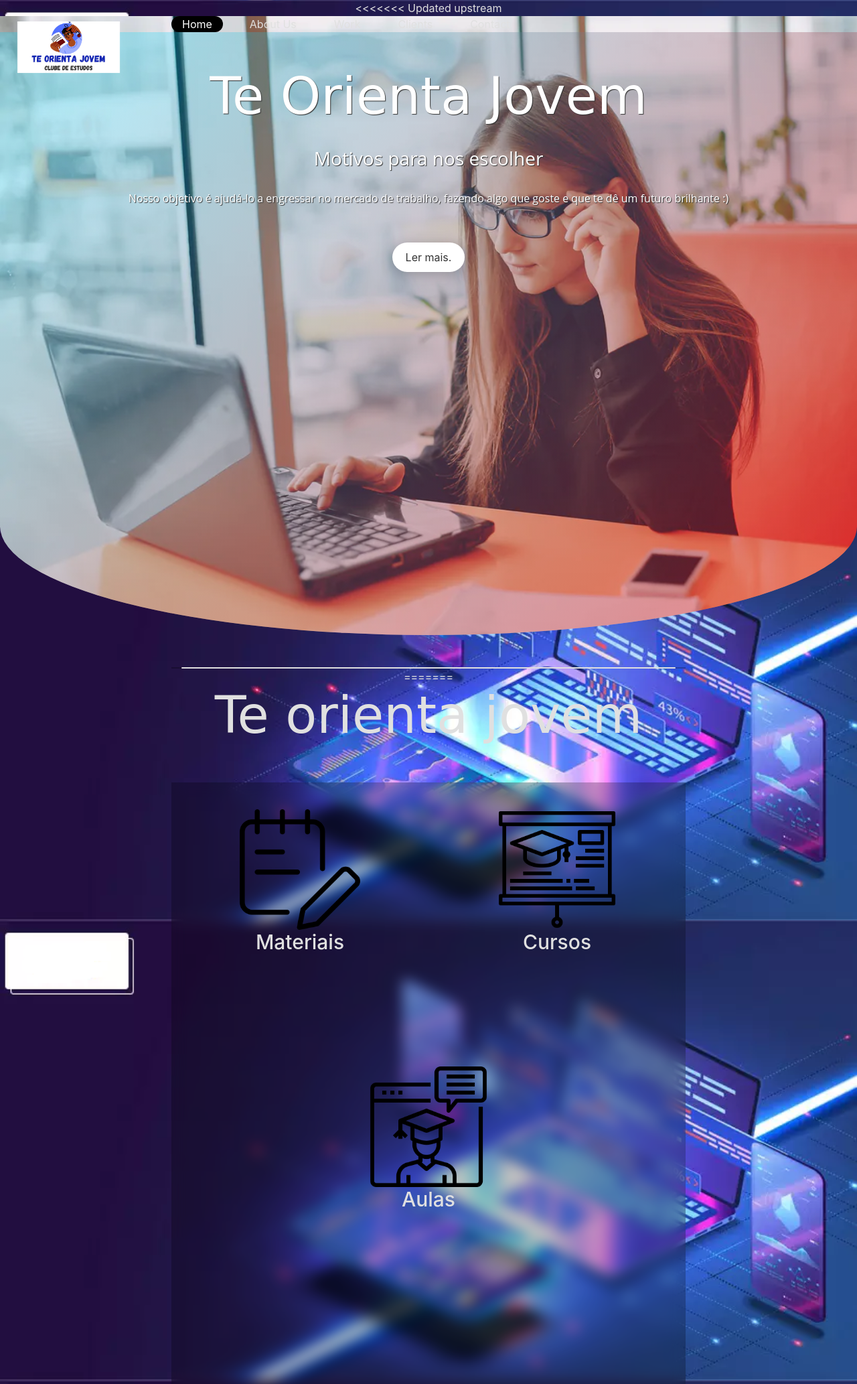
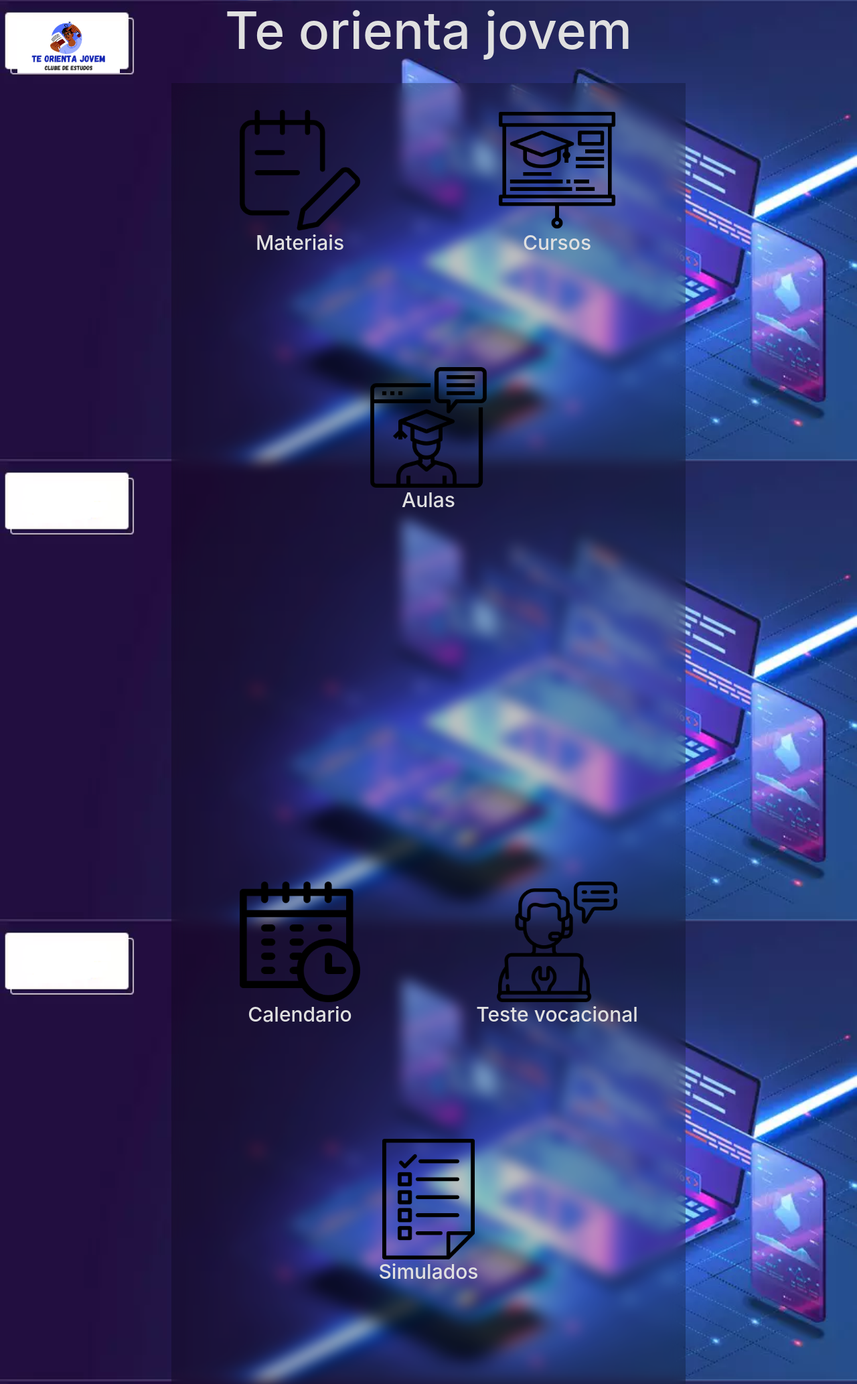
Before and after one commit to lucodest/te_orienta_jovem, a PHP site: page /home.html in a window 1280 px wide. Shown: the top 2066 px of the page at 67% size. Run offline with PHP 8.4, Linux system fonts and the light colour scheme; some libraries are stand-ins or nearby versions.

Commit message:
adcionei meu home

```diff
--- a/css/estilo_inicio.css
+++ b/css/estilo_inicio.css
@@ -16,95 +16,6 @@
     top: 4vh;
 }
 
-<<<<<<< Updated upstream
-    *{padding: 0; margin: 0; box-sizing: border-box;}
-    body{height: 900px;}
-    header {
-        background: url('../media/background.jpg');
-        text-align: center;
-        width: 100%;
-        height: auto;
-        background-size: cover;
-        background-attachment: fixed;
-        position: relative;
-        overflow: hidden;
-        border-radius: 0 0 85% 85% / 30%;
-    }
-    header .overlay{
-        width: 100%;
-        height: 100%;
-        padding: 50px;
-        color: #FFF;
-        text-shadow: 1px 1px 1px #333;
-      background-image: linear-gradient( 135deg, #00d9ff41 10%, #fd08086b 100%);
-
-    }
-
-    h1 {
-        font-family: 'Dancing Script', cursive;
-        font-size: 80px;
-        margin-bottom: 30px;
-    }
-
-    h3, p {
-        font-family: 'Open Sans', sans-serif;
-        margin-bottom: 30px;
-    }
-
-    button {
-        border: none;
-        outline: none;
-        padding: 10px 20px;
-        border-radius: 50px;
-        color: #333;
-        background: #fff;
-        margin-bottom: 50px;
-        box-shadow: 0 3px 20px 0 #0000003b;
-    }
-    button:hover{
-        cursor: pointer;
-    }
-.navigation__list {
-        list-style: none;
-        margin: 0;
-        padding: 0;
-      }
-
-      .navigation__list--inline {
-        display: flex;
-        gap: 1.5em;
-      }
-
-      .navigation__link {
-        color: inherit;
-        display: block;
-        padding-inline: 1em;
-        text-decoration: none;
-      }
-
-      .navigation__link--is-active {
-        background-color: #000;
-        border-radius: 999em;
-        color: #fff;
-      }
-
-      .grid {
-        inline-size: 90%;
-        margin-inline: auto;
-        max-inline-size: 48em;
-      }
-
-      /* helpers/sticky.css */
-
-      .sticky {
-        position: sticky;
-        will-change: transform;
-      }
-
-      .sticky--top {
-        top: 0;
-      }
-=======
 .col:hover{
     background-color: rgba(255, 255, 255, 0.35);
 }
@@ -133,4 +44,3 @@ body{
 div img{
     height: 180px;
 }
->>>>>>> Stashed changes
--- a/home.html
+++ b/home.html
@@ -11,37 +11,6 @@
 	<link rel="stylesheet" href="https://use.fontawesome.com/releases/v5.3.1/css/all.css" integrity="sha384-mzrmE5qonljUremFsqc01SB46JvROS7bZs3IO2EmfFsd15uHvIt+Y8vEf7N7fWAU" crossorigin="anonymous">
 	<link rel="stylesheet" type="text/css" href="css/estilo_inicio.css">
 </head>
-<<<<<<< Updated upstream
-<header class="header sticky sticky--top js-header">
-	<div class="grid">
-
-		<nav class="navigation">
-		  <ul class="navigation__list navigation__list--inline">
-			<li class="navigation__item"><a href="home.html" class="navigation__link navigation__link--is-active">Home</a></li>
-			<li class="navigation__item"><a href="#" class="navigation__link">About Us</a></li>
-			<li class="navigation__item"><a href="#" class="navigation__link">Work</a></li>
-			<li class="navigation__item"><a href="#" class="navigation__link">Clients</a></li>
-			<li class="navigation__item"><a href="#" class="navigation__link">Contact</a></li>
-		  </ul>
-		</nav>
-
-	  </div>
-	<div class="overlay">
-<h1>Te Orienta Jovem</h1>
-<h3>Motivos para nos escolher</h3>
-<p>Nosso objetivo é ajudá-lo a engressar no mercado de trabalho, fazendo algo que goste e que te dê um futuro brilhante :)</p>
-	<br>
-	<button>Ler mais.</button>
-		</div>
-</header>
-<body>
-<br><br>
-	<div class="container">
-    <div class="card">
-
-    </div>
-</div>
-=======
 <body class="text-center">
 <img src="img/logo.png" id="logo">
 <h1>Te orienta jovem</h1><br>
@@ -77,4 +46,3 @@
 </div>
 
 </body>
->>>>>>> Stashed changes
```
